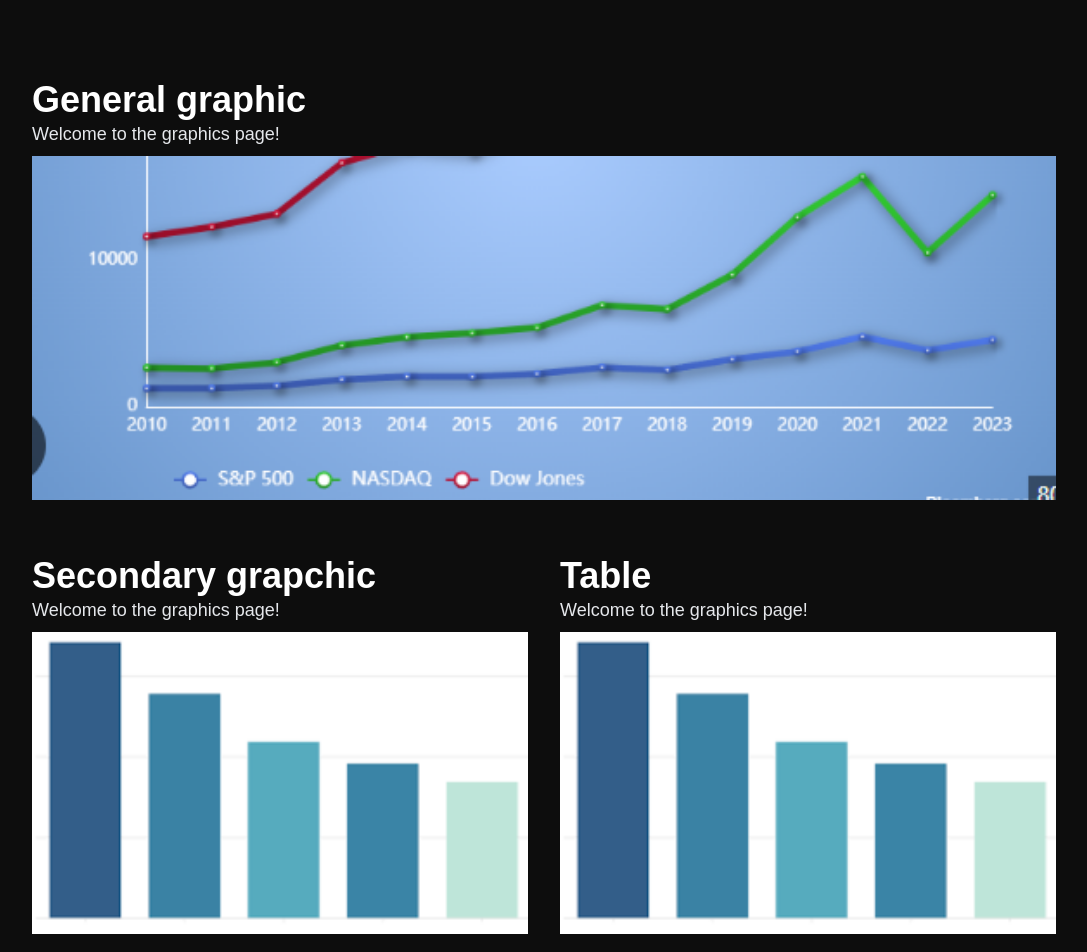
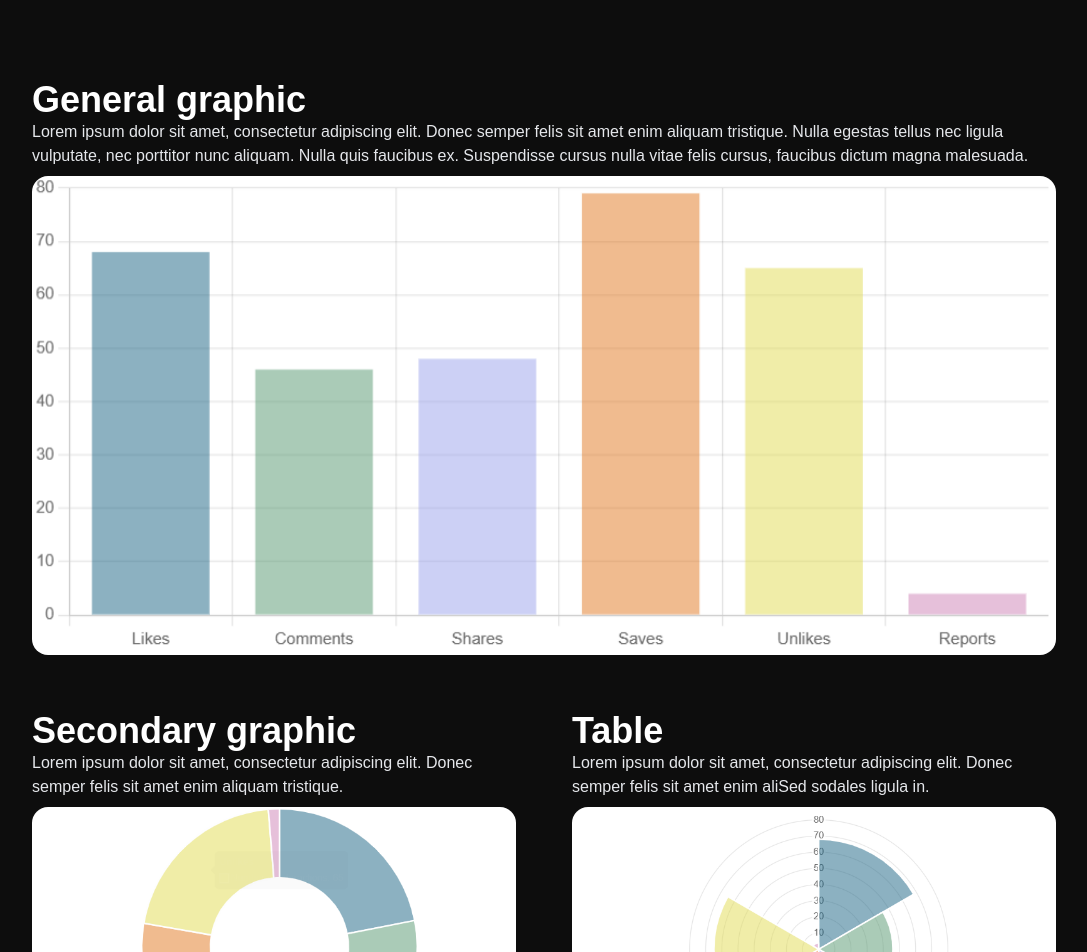
Before and after one commit to EPdesarrollo/camaleonic-test, a Next.js app: page / in a window 1280 px wide. Shown: the part 720-1672 px from the top of the page, without its empty margins (96-1183 px from the left). Built offline with nearby package versions, Linux system fonts and the light colour scheme; no server answers.

Commit message:
Added small style changes and home text

```diff
--- a/src/components/Dashboard/DashboardGraphics.tsx
+++ b/src/components/Dashboard/DashboardGraphics.tsx
@@ -1,8 +1,8 @@
 "use client";
-import BarChart from "./Charts/Chart1";
-import DoughnutChart from "./Charts/Chart2";
-import PolarAreaChart from "./Charts/Chart3";
-import RadarChart from "./Charts/Chart4";
+import BarChart from "./Charts/BarChart";
+import DoughnutChart from "./Charts/DoughnutChart";
+import PolarAreaChart from "./Charts/PolarAreaChart";
+import RadarChart from "./Charts/RadarChart";
 
 export function DashboardGraphics({
   post,
@@ -13,28 +13,28 @@
 }) {
   if (selectedChart === "DoughnutChart") {
     return (
-      <section className="m-auto mt-8 w-full  md:w-[400px] ">
+      <section className="m-auto mt-2 w-full  md:w-[400px] ">
         <DoughnutChart post={post} />
       </section>
     );
   }
   if (selectedChart === "PolarAreaChart") {
     return (
-      <section className="m-auto mt-8 w-full  md:w-[400px]">
+      <section className="m-auto mt-2 w-full  md:w-[400px]">
         <PolarAreaChart post={post} />
       </section>
     );
   }
   if (selectedChart === "RadarChart") {
     return (
-      <section className="m-auto mt-8 w-full  md:w-[400px]">
+      <section className="m-auto mt-2 w-full  md:w-[400px]">
         <RadarChart post={post} />
       </section>
     );
   }
   if (selectedChart === "BarChart") {
     return (
-      <section className="m-auto mt-8 w-full  md:w-[750px]">
+      <section className="m-auto mt-2 w-full  md:w-[750px]">
         <BarChart post={post} />
       </section>
     );
--- a/src/components/Dashboard/DashboardMain.tsx
+++ b/src/components/Dashboard/DashboardMain.tsx
@@ -15,7 +15,7 @@
   const [selectedPost, setSelectedPost] = useState(posts[0]?._id || "");
   const [selectedChart, setSelectedChart] = useState<
     "BarChart" | "DoughnutChart" | "PolarAreaChart" | "RadarChart"
-  >("BarChart");
+  >("DoughnutChart");
   function handleSelectedPost(e: React.ChangeEvent<HTMLSelectElement>) {
     setSelectedPost(e.target.value);
   }
--- a/src/components/Dashboard/DashboardOptions.tsx
+++ b/src/components/Dashboard/DashboardOptions.tsx
@@ -8,30 +8,30 @@
   ) => void;
 }) {
   return (
-    <section className="mt-5 mb-5 p-2 flex flex-col justify-center  gap-1 md:gap-4  rounded-2xl">
-      <button
-        onClick={() => handleSelectedChart("BarChart")}
-        className="border w-30  p-6 border-blue-100 shadow-lg rounded-2xl"
-      >
-        <img src="/chartBar.png" className="w-full h-full  rounded-2xl" />
-      </button>
+    <section className="mt-5 mb-5 p-2 flex md:flex-col justify-center  gap-1 md:gap-4  rounded-2xl">
       <button
         onClick={() => handleSelectedChart("DoughnutChart")}
-        className="border w-30  p-2 border-blue-100 shadow-lg rounded-2xl"
+        className="border w-18 md:w-30  p-2 border-blue-100 shadow-lg rounded-2xl"
       >
-        <img src="/chartDoughnut.png" className="w-full h-full  rounded-2xl" />
+        <img src="/chartDoughnut.png" className="w-full h-full  " />
       </button>
       <button
         onClick={() => handleSelectedChart("PolarAreaChart")}
-        className="border w-30  p-2 border-blue-100 shadow-lg rounded-2xl"
+        className="border w-18 md:w-30  p-2 border-blue-100 shadow-lg rounded-2xl"
       >
-        <img src="/chartPolarArea.png" className="w-full h-full  rounded-2xl" />
+        <img src="/chartPolarArea.png" className="w-full h-full  " />
       </button>
       <button
         onClick={() => handleSelectedChart("RadarChart")}
-        className="border w-30  p-2 border-blue-100 shadow-lg rounded-2xl"
+        className="border w-18 md:w-30  p-2 border-blue-100 shadow-lg rounded-2xl"
       >
-        <img src="/chartRadar.png" className="w-full h-full  rounded-2xl" />
+        <img src="/chartRadar.png" className="w-full h-full  " />
+      </button>
+      <button
+        onClick={() => handleSelectedChart("BarChart")}
+        className="border w-18 md:w-30  p-2 md:p-6 border-blue-100 shadow-lg rounded-2xl"
+      >
+        <img src="/chartBar.png" className="w-full h-full  " />
       </button>
     </section>
   );
--- a/src/components/Home/Graphics.tsx
+++ b/src/components/Home/Graphics.tsx
@@ -1,31 +1,37 @@
 export function Graphics() {
   return (
     <section className="w-11/12 md:w-3xl lg:w-5xl m-auto ">
-      <div className="mb-8 md:mb-14">
+      <div className="mb-14 ">
         <h1 className="text-3xl md:text-4xl text-white font-bold">
           General graphic
         </h1>
-        <p className="mb-2 text-base md:text-lg text-gray-200">
-          Welcome to the graphics page!
+        <p className="mb-2 text-base  text-gray-200">
+          Lorem ipsum dolor sit amet, consectetur adipiscing elit. Donec semper
+          felis sit amet enim aliquam tristique. Nulla egestas tellus nec ligula
+          vulputate, nec porttitor nunc aliquam. Nulla quis faucibus ex.
+          Suspendisse cursus nulla vitae felis cursus, faucibus dictum magna
+          malesuada.
         </p>
-        <img className="w-full" src="/placeholderGraphics2.png" />
+        <img className="w-full rounded-2xl" src="/chartBar.png" />
       </div>
-      <div className="flex flex-col gap-8 justify-between md:flex-row">
-        <div className="w-full">
+      <div className="flex flex-col gap-14 justify-between md:flex-row">
+        <div className="w-full ">
           <h1 className="text-3xl md:text-4xl text-white font-bold">
-            Secondary grapchic
+            Secondary graphic
           </h1>
-          <p className="mb-2 text-base md:text-lg text-gray-200">
-            Welcome to the graphics page!
+          <p className="mb-2 text-base  text-gray-200">
+            Lorem ipsum dolor sit amet, consectetur adipiscing elit. Donec
+            semper felis sit amet enim aliquam tristique.
           </p>
-          <img className="w-full" src="/placeholderGraphics.png" />
+          <img className="w-full rounded-2xl" src="/chartDoughnut.png" />
         </div>
         <div className="w-full">
           <h1 className="text-3xl md:text-4xl text-white font-bold">Table</h1>
-          <p className="mb-2 text-base md:text-lg text-gray-200">
-            Welcome to the graphics page!
+          <p className="mb-2 text-base  text-gray-200">
+            Lorem ipsum dolor sit amet, consectetur adipiscing elit. Donec
+            semper felis sit amet enim aliSed sodales ligula in.
           </p>
-          <img className="w-full" src="/placeholderGraphics.png" />
+          <img className="w-full rounded-2xl" src="/chartPolarArea.png" />
         </div>
       </div>
     </section>
```
Also changed, not shown: src/components/Dashboard/Charts/BarChart.tsx (renamed from src/components/Dashboard/Charts/Chart1.tsx), src/components/Dashboard/Charts/DoughnutChart.tsx (renamed from src/components/Dashboard/Charts/Chart2.tsx), src/components/Dashboard/Charts/PolarAreaChart.tsx (renamed from src/components/Dashboard/Charts/Chart3.tsx), src/components/Dashboard/Charts/RadarChart.tsx (renamed from src/components/Dashboard/Charts/Chart4.tsx).
